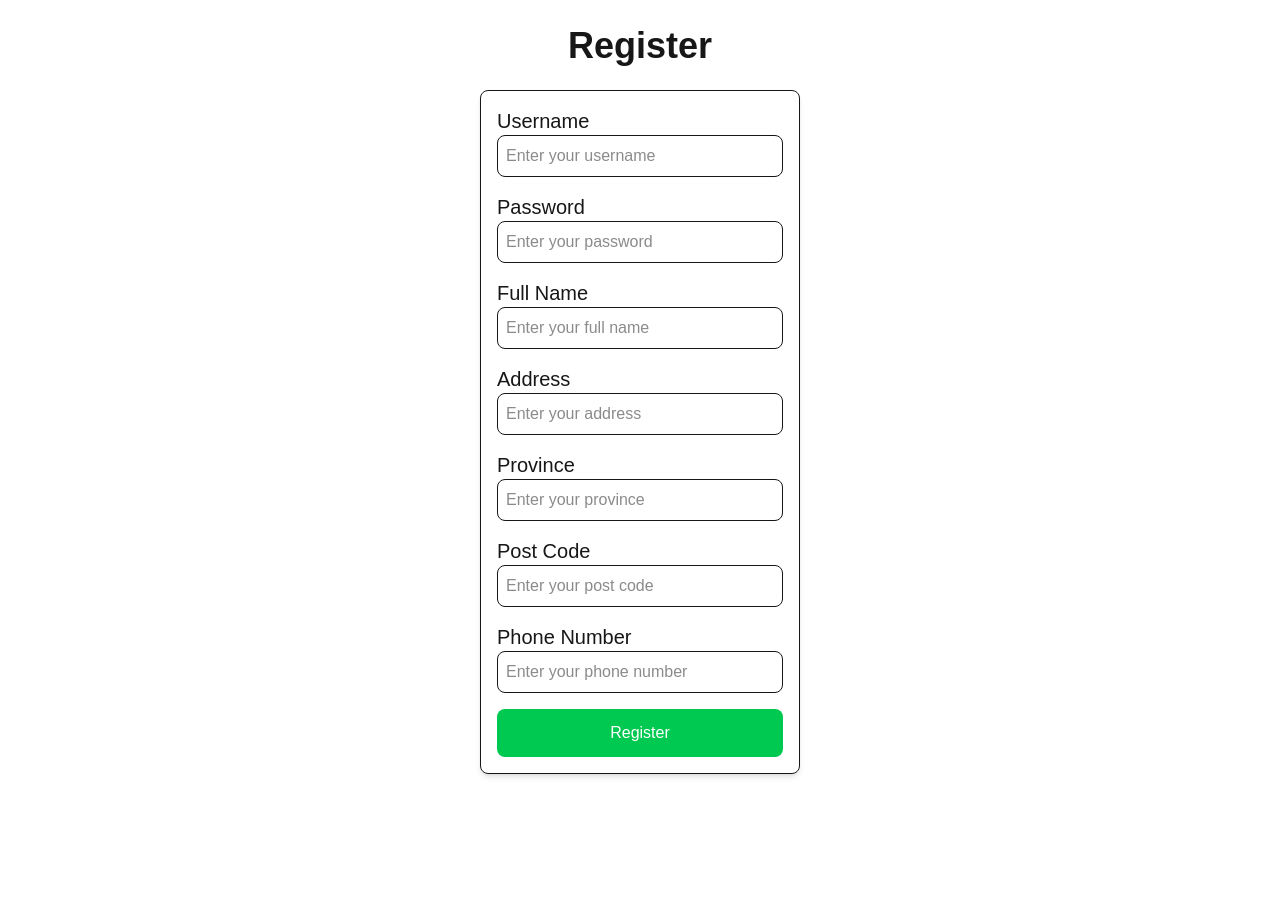
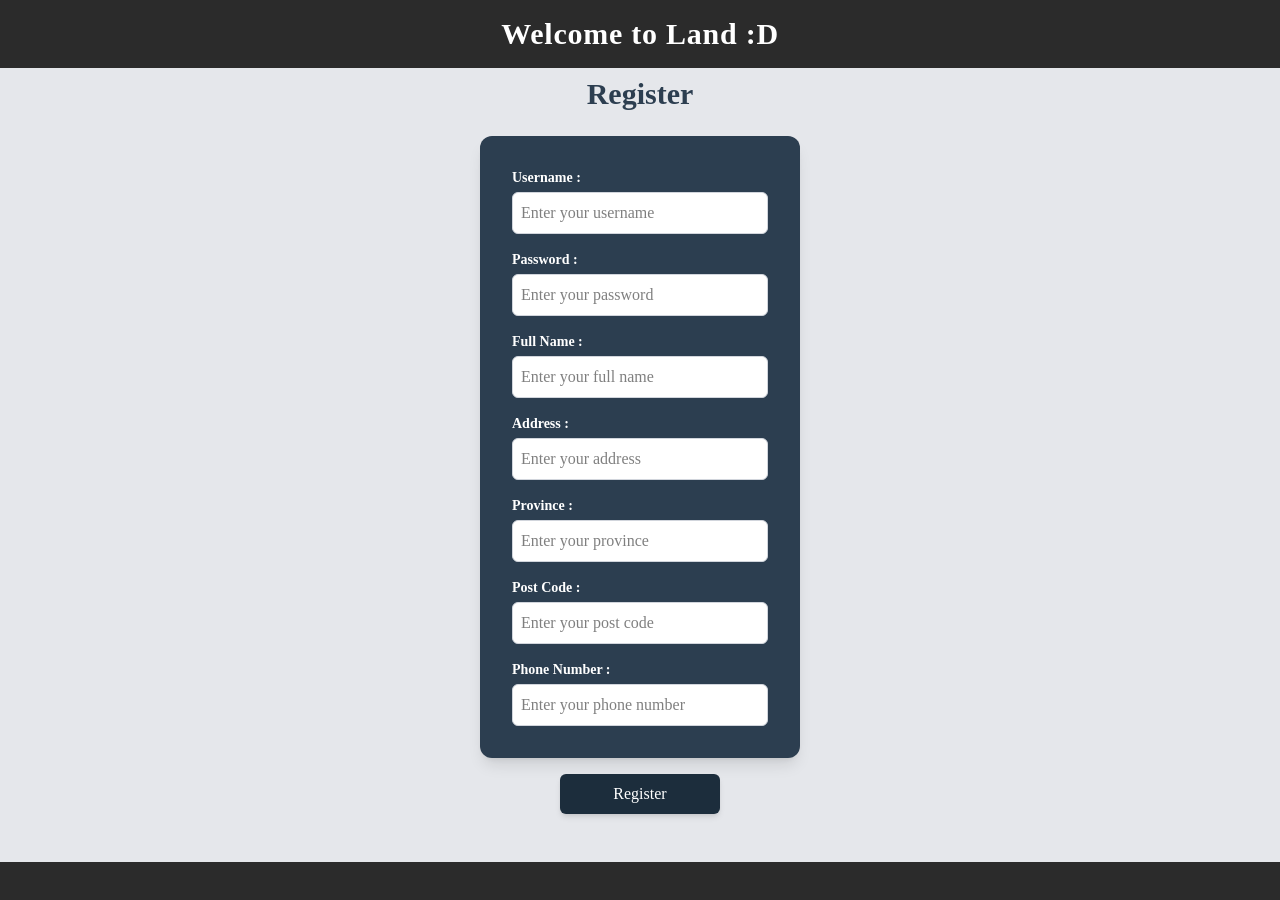
Before and after one commit to Pooyaknon/CN334_LandD, a Next.js app in the folder frontend/: page /register in a window 1280 px wide. Before the commit the page ends 800 px from the top, so only its background shows below. Built offline with nearby package versions, Linux system fonts and the light colour scheme; a web font is replaced by a local one.

Commit message:
edit regis

```diff
--- a/frontend/src/app/info/me/page.js
+++ /dev/null
@@ -1,30 +0,0 @@
-'use client'
-
-import { useState, useEffect } from 'react'
-export default function myInfo() {
-    const [info, setInfo] = useState(null)
-    const [info_list, setInfoList] = useState(null)
-    useEffect(() => {
-        let token = localStorage.getItem("jwt_access");
-        const res = fetch(`http://127.0.0.1:3342/api/myinfo`,
-            { headers: { Authorization: `Bearer ${token}` } }).then((res) =>
-                (res.json())).then(
-                    (data) => {
-                        setInfo(data);
-                        setInfoList(Object.keys(data.data).map((info_key) => <li key={info_key}>{data.data[info_key]}</li>));
-                    });
-    }, [])
-    if (!info) return <p>No profile data</p>
-    else return (
-        <main
-            className='flex min-h-screen flex-col items-center justify-between'
-        >
-            <div style={{ fontSize: "64px" }}
-                className="w-full flex flex-col justify-center items-center dark:drop-shadow-[0_0_0.3rem_#ffffff70]">
-                <div>{info.data['fullname']} Info</div>
-                <div>
-                    {info_list}
-                </div>
-            </div>
-        </main>);
-}
--- a/frontend/src/app/register/page.js
+++ b/frontend/src/app/register/page.js
@@ -2,10 +2,24 @@
 import { useState } from "react";
 import { useRouter } from "next/navigation";
 
+function Navbar() {
+  return (
+    <div className="bg-[#2B2B2B] text-white text-3xl font-bold py-4 text-center tracking-wide">
+      Welcome to Land :D
+    </div>
+  );
+}
+
+function FooterTabBar() {
+  return (
+    <footer className="bg-[#2B2B2B] w-full h-10 mt-12"></footer>
+  );
+}
+
 export default function Register() {
   const router = useRouter();
-  const [errorMessage, setErrorMessage] = useState(""); // สำหรับเก็บข้อความผิดพลาด
-  const [isLoading, setIsLoading] = useState(false); // แสดงสถานะการโหลด
+  const [errorMessage, setErrorMessage] = useState("");
+  const [isLoading, setIsLoading] = useState(false);
 
   async function onRegister(event) {
     event.preventDefault();
@@ -34,10 +48,10 @@ export default function Register() {
       });
 
       if (response.ok) {
-        router.push('/login'); // เมื่อสมัครสำเร็จไปที่หน้า login
+        router.push('/login');
       } else {
         const data = await response.json();
-        setErrorMessage(data.error || "Registration failed"); // แสดงข้อความผิดพลาด
+        setErrorMessage(data.error || "Registration failed");
       }
     } catch (error) {
       setErrorMessage("Failed to connect to the API");
@@ -48,97 +62,54 @@ export default function Register() {
   }
 
   return (
-    <main className='flex min-h-screen flex-col items-center justify-center'>
-      <div className="text-center text-4xl font-bold mb-6">Register</div>
+    <main className="min-h-screen flex flex-col bg-gray-200 font-dm-serif">
+      <Navbar />
+      <div className="flex flex-1 items-center flex-col gap-4 mt-2">
+        <h2 className="text-3xl font-bold text-[#2C3E50] mb-2">Register</h2>
 
-      <form onSubmit={onRegister} className="flex flex-col gap-4 p-4 w-80 border rounded-lg shadow-md">
-        <div>
-          <label className="block text-xl">Username</label>
-          <input
-            name="username"
-            className="p-2 w-full rounded-lg border"
-            type="text"
-            placeholder="Enter your username"
-            required
-          />
-        </div>
+        <form
+          onSubmit={onRegister}
+          className="bg-[#2c3e50] text-white rounded-xl shadow-lg p-8 w-80 flex flex-col gap-4"
+        >
+          {[
+            { name: 'username', label: 'Username', type: 'text' },
+            { name: 'password', label: 'Password', type: 'password' },
+            { name: 'fullname', label: 'Full Name', type: 'text' },
+            { name: 'address', label: 'Address', type: 'text' },
+            { name: 'province', label: 'Province', type: 'text' },
+            { name: 'post_code', label: 'Post Code', type: 'text' },
+            { name: 'tel', label: 'Phone Number', type: 'text' },
+          ].map((field) => (
+            <div key={field.name}>
+              <label className="text-sm font-semibold mb-1 block">{field.label} :</label>
+              <input
+                name={field.name}
+                type={field.type}
+                required
+                className="w-full p-2 rounded-md bg-white text-black border border-gray-300 focus:outline-none focus:ring-2 focus:ring-yellow-400"
+                placeholder={`Enter your ${field.label.toLowerCase()}`}
+              />
+            </div>
+          ))}
 
-        <div>
-          <label className="block text-xl">Password</label>
-          <input
-            name="password"
-            className="p-2 w-full rounded-lg border"
-            type="password"
-            placeholder="Enter your password"
-            required
-          />
-        </div>
-
-        <div>
-          <label className="block text-xl">Full Name</label>
-          <input
-            name="fullname"
-            className="p-2 w-full rounded-lg border"
-            type="text"
-            placeholder="Enter your full name"
-            required
-          />
-        </div>
-
-        <div>
-          <label className="block text-xl">Address</label>
-          <input
-            name="address"
-            className="p-2 w-full rounded-lg border"
-            type="text"
-            placeholder="Enter your address"
-            required
-          />
-        </div>
-
-        <div>
-          <label className="block text-xl">Province</label>
-          <input
-            name="province"
-            className="p-2 w-full rounded-lg border"
-            type="text"
-            placeholder="Enter your province"
-            required
-          />
-        </div>
-
-        <div>
-          <label className="block text-xl">Post Code</label>
-          <input
-            name="post_code"
-            className="p-2 w-full rounded-lg border"
-            type="text"
-            placeholder="Enter your post code"
-            required
-          />
-        </div>
-
-        <div>
-          <label className="block text-xl">Phone Number</label>
-          <input
-            name="tel"
-            className="p-2 w-full rounded-lg border"
-            type="text"
-            placeholder="Enter your phone number"
-            required
-          />
-        </div>
-
-        {errorMessage && <p className="text-red-500 text-center">{errorMessage}</p>}
+          {errorMessage && (
+            <p className="text-red-400 text-center text-sm">{errorMessage}</p>
+          )}
+        </form>
 
         <button
-          className="p-3 bg-green-500 text-white rounded-lg"
           type="submit"
+          onClick={(e) => {
+            const form = document.querySelector('form');
+            form?.dispatchEvent(new Event("submit", { cancelable: true, bubbles: true }));
+          }}
+          className="w-40 py-2 bg-[#1c2d3c] hover:bg-[#243544] rounded-md shadow-md text-white cursor-pointer"
           disabled={isLoading}
         >
           {isLoading ? "Registering..." : "Register"}
         </button>
-      </form>
+      </div>
+      <FooterTabBar />
     </main>
   );
 }
```
